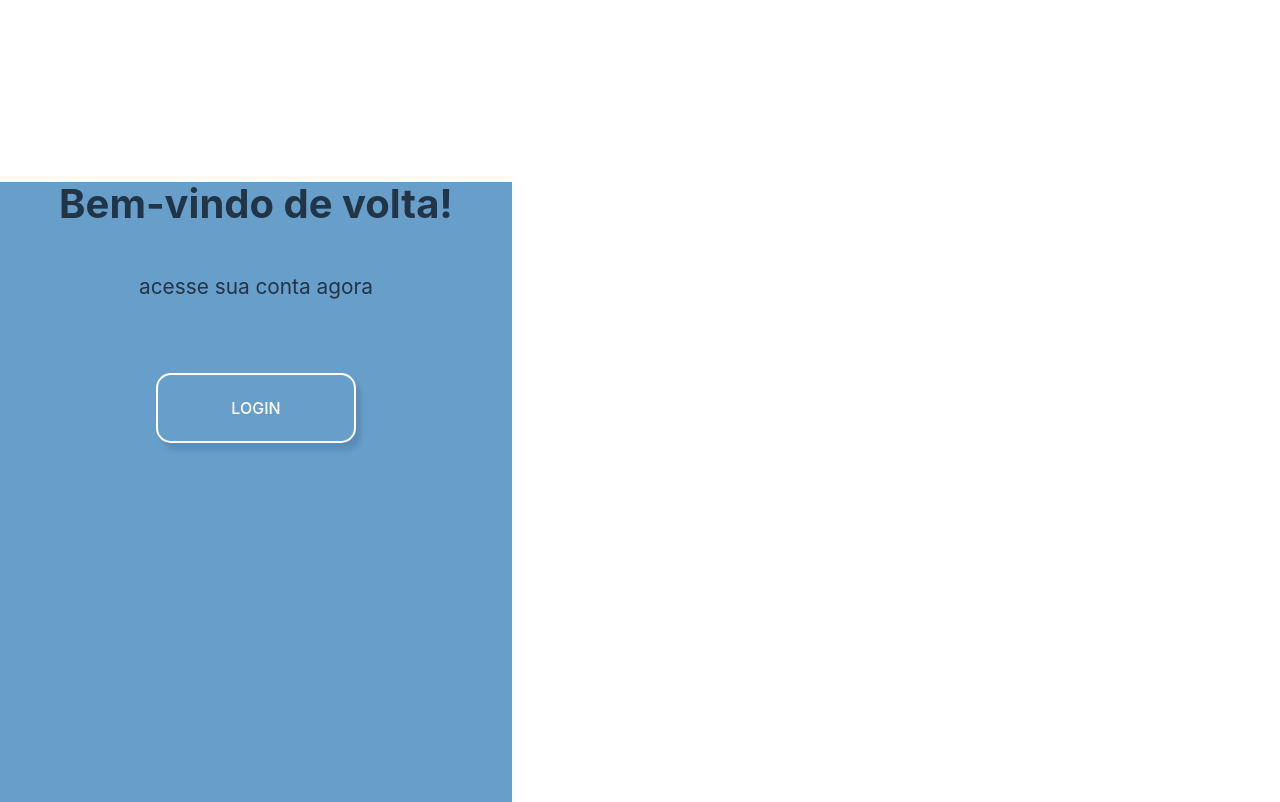
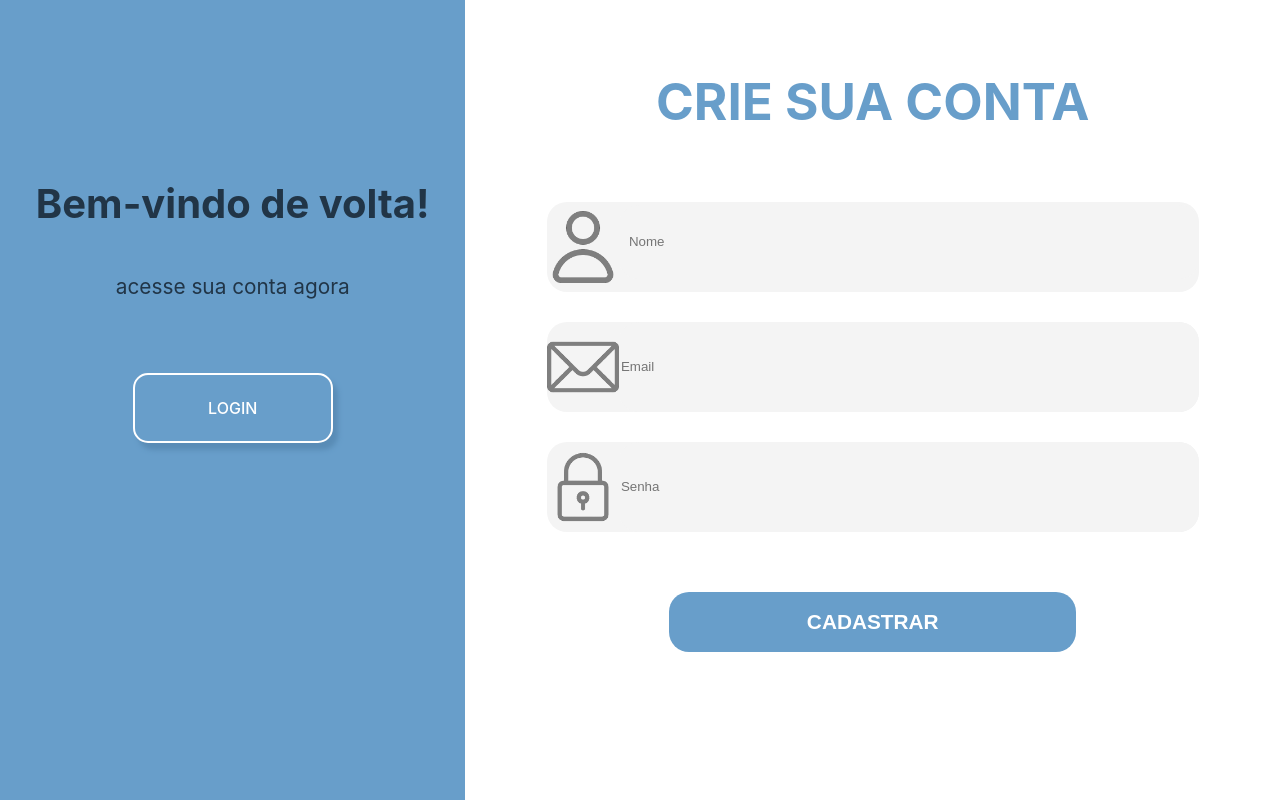
Before and after one commit to luizgustavojunqueira/grupo_06_PW-T02-2024-1, a React (Vite) app in the folder frontend/calendar/: page / in a window 1280 px wide. Shown: the top 802 px of the page. Built offline with nearby package versions, Linux system fonts and the light colour scheme.

Commit message:
corrige input de nome de usuário

```diff
--- a/frontend/calendar/src/view/signUp/signUp.css
+++ b/frontend/calendar/src/view/signUp/signUp.css
@@ -1,4 +1,3 @@
-<<<<<<< Updated upstream
 .mainContainer{
     display: flex ;
     flex-direction: row;
--- a/frontend/calendar/src/view/signUp/signUp.jsx
+++ b/frontend/calendar/src/view/signUp/signUp.jsx
@@ -1,8 +1,8 @@
-import { useState } from "react";
+import { useEffect, useState } from "react";
 import iconEmail from "../../assets/utils/img/iconEmail.png"
 import iconName from "../../assets/utils/img/iconName.png"
 import iconPassword from "../../assets/utils/img/iconPassword.png"
-
+import axios from "axios";
 import './signUp.css'
 
 
@@ -11,7 +11,7 @@ export default function SignUp() {
   const [email, setEmail] = useState("");
   const [password, setPassword] = useState("");
 
-
+  useEffect(() => { document.title = "Calendar" })
 
   async function handleSignUp(e) {
     e.preventDefault();
@@ -19,17 +19,11 @@ export default function SignUp() {
     if (name && email && password) {
       console.log(name, email, password);
     }
-
-
-
   }
 
   return (
 
-
     <div className="mainContainer">
-
-
       <section className="sideSection">
         <div className="container">
           <h1>Bem-vindo de volta!</h1>
@@ -44,7 +38,7 @@ export default function SignUp() {
         <form className="formSignUp" onSubmit={handleSignUp}>
           <div className="inputAndIcon">
             <img src={iconName} alt="" />
-            <input className="input" type="email" id="name" value={name} onChange={(e) => { setName(e.target.value) }} placeholder="Nome" />
+            <input className="input" type="text" id="nameInput" value={name} onChange={(e) => { setName(e.target.value) }} placeholder="Nome" />
           </div>
           <div className="inputAndIcon">
             <img src={iconEmail} alt="" />
@@ -57,8 +51,6 @@ export default function SignUp() {
           <input className="buttonInput" type="submit" value="Cadastrar" />
         </form>
       </main>
-
     </div>
-
   );
 }
```
